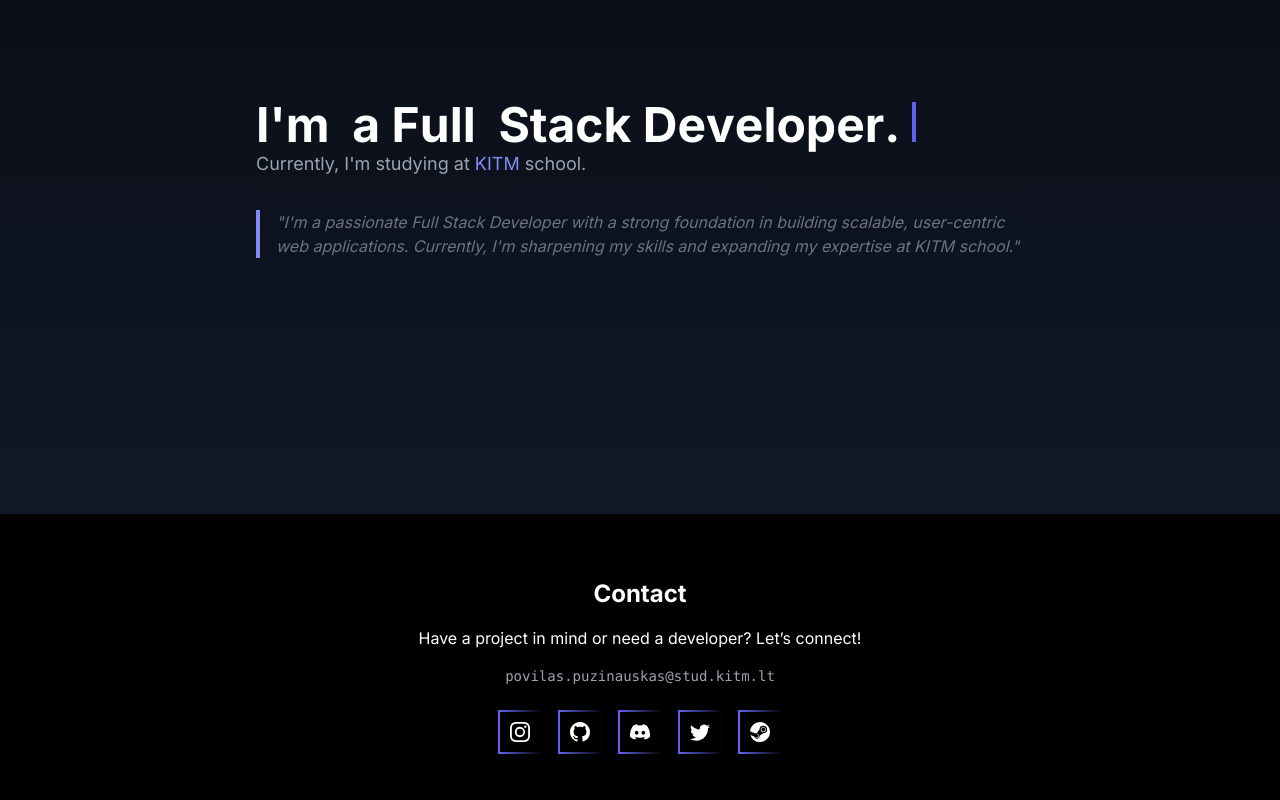
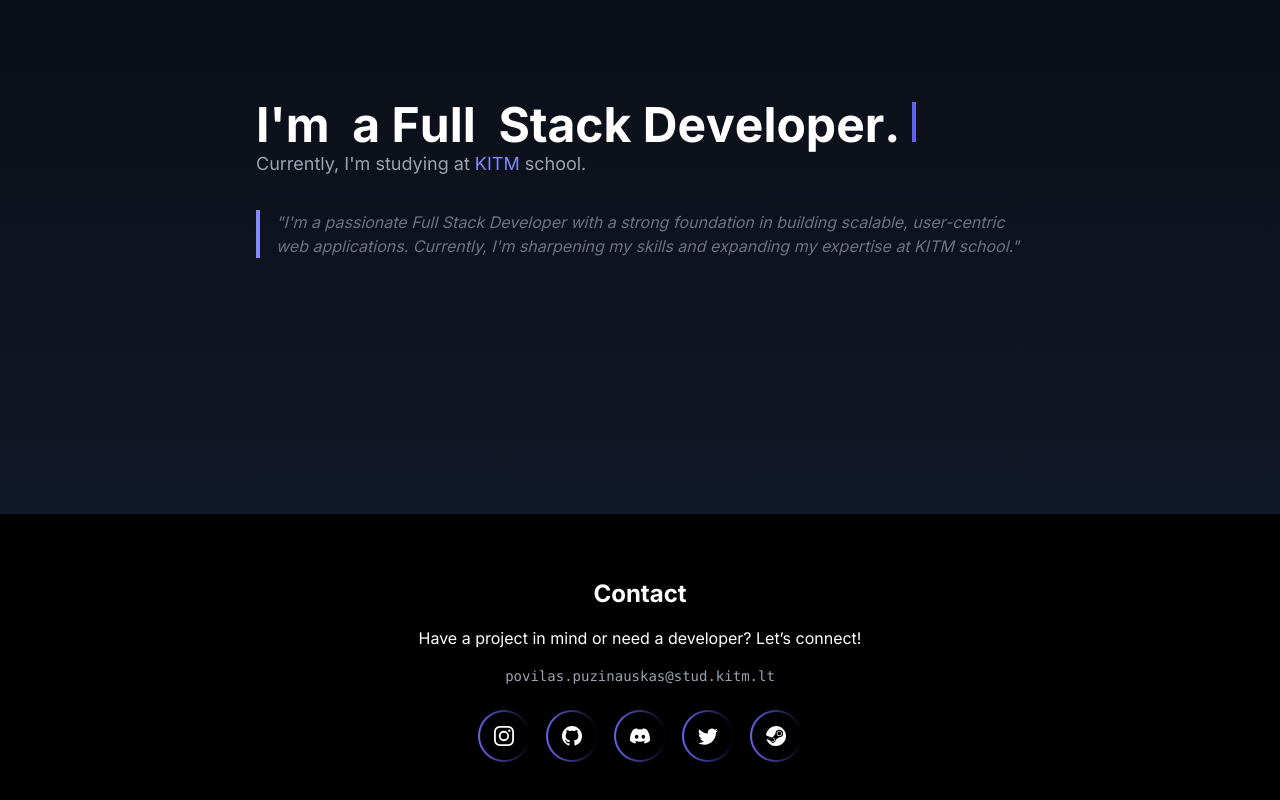
Before and after one commit to Pamkenas/Portfolio, a Next.js app: page / in a window 1280 px wide. Shown: the part 749-1549 px from the top of the page. Built offline with nearby package versions, Linux system fonts and the light colour scheme.

Commit message:
initial commit

```diff
--- a/components/Contact.tsx
+++ b/components/Contact.tsx
@@ -5,7 +5,10 @@ import { BsInstagram, BsGithub, BsDiscord, BsTwitter, BsSteam } from "react-icon
 
 const Contact = () => {
   return (
-    <div className="py-16 bg-black text-white text-center">
+    <div className="py-16 bg-black text-white text-center relative">
+      {/* Gradient border blending with hero */}
+      <div className="absolute inset-0 -z-10 bg-gradient-to-r from-indigo-500 to-purple-500 opacity-20"></div>
+
       <h2 className="text-2xl font-bold mb-4">Contact</h2>
       <p className="text-base mb-4">
         Have a project in mind or need a developer? Let’s connect!
@@ -21,8 +24,8 @@ const Contact = () => {
           rel="noopener noreferrer"
           className="p-[2px] relative group"
         >
-          <div className="absolute inset-0 bg-gradient-to-r from-indigo-500 to-purple-500 rounded-lg group-hover:opacity-80 transition duration-200"></div>
-          <div className="flex items-center justify-center w-10 h-10 bg-black rounded-lg text-white relative transition duration-200 hover:bg-transparent">
+          <div className="absolute inset-0 bg-gradient-to-r from-indigo-500 to-purple-500 rounded-full group-hover:opacity-80 transition duration-200"></div>
+          <div className="flex items-center justify-center w-12 h-12 bg-black rounded-full text-white relative transition duration-200 hover:bg-transparent">
             <BsInstagram size={20} />
           </div>
         </a>
@@ -32,8 +35,8 @@ const Contact = () => {
           rel="noopener noreferrer"
           className="p-[2px] relative group"
         >
-          <div className="absolute inset-0 bg-gradient-to-r from-indigo-500 to-purple-500 rounded-lg group-hover:opacity-80 transition duration-200"></div>
-          <div className="flex items-center justify-center w-10 h-10 bg-black rounded-lg text-white relative transition duration-200 hover:bg-transparent">
+          <div className="absolute inset-0 bg-gradient-to-r from-indigo-500 to-purple-500 rounded-full group-hover:opacity-80 transition duration-200"></div>
+          <div className="flex items-center justify-center w-12 h-12 bg-black rounded-full text-white relative transition duration-200 hover:bg-transparent">
             <BsGithub size={20} />
           </div>
         </a>
@@ -43,8 +46,8 @@ const Contact = () => {
           rel="noopener noreferrer"
           className="p-[2px] relative group"
         >
-          <div className="absolute inset-0 bg-gradient-to-r from-indigo-500 to-purple-500 rounded-lg group-hover:opacity-80 transition duration-200"></div>
-          <div className="flex items-center justify-center w-10 h-10 bg-black rounded-lg text-white relative transition duration-200 hover:bg-transparent">
+          <div className="absolute inset-0 bg-gradient-to-r from-indigo-500 to-purple-500 rounded-full group-hover:opacity-80 transition duration-200"></div>
+          <div className="flex items-center justify-center w-12 h-12 bg-black rounded-full text-white relative transition duration-200 hover:bg-transparent">
             <BsDiscord size={20} />
           </div>
         </a>
@@ -54,8 +57,8 @@ const Contact = () => {
           rel="noopener noreferrer"
           className="p-[2px] relative group"
         >
-          <div className="absolute inset-0 bg-gradient-to-r from-indigo-500 to-purple-500 rounded-lg group-hover:opacity-80 transition duration-200"></div>
-          <div className="flex items-center justify-center w-10 h-10 bg-black rounded-lg text-white relative transition duration-200 hover:bg-transparent">
+          <div className="absolute inset-0 bg-gradient-to-r from-indigo-500 to-purple-500 rounded-full group-hover:opacity-80 transition duration-200"></div>
+          <div className="flex items-center justify-center w-12 h-12 bg-black rounded-full text-white relative transition duration-200 hover:bg-transparent">
             <BsTwitter size={20} />
           </div>
         </a>
@@ -65,8 +68,8 @@ const Contact = () => {
           rel="noopener noreferrer"
           className="p-[2px] relative group"
         >
-          <div className="absolute inset-0 bg-gradient-to-r from-indigo-500 to-purple-500 rounded-lg group-hover:opacity-80 transition duration-200 "></div>
-          <div className="flex items-center justify-center w-10 h-10 bg-black rounded-lg text-white relative transition duration-200 hover:bg-transparent">
+          <div className="absolute inset-0 bg-gradient-to-r from-indigo-500 to-purple-500 rounded-full group-hover:opacity-80 transition duration-200"></div>
+          <div className="flex items-center justify-center w-12 h-12 bg-black rounded-full text-white relative transition duration-200 hover:bg-transparent">
             <BsSteam size={20} />
           </div>
         </a>
```
Also changed, not shown: 1 other file (tests, documents, lock files or other folders).
